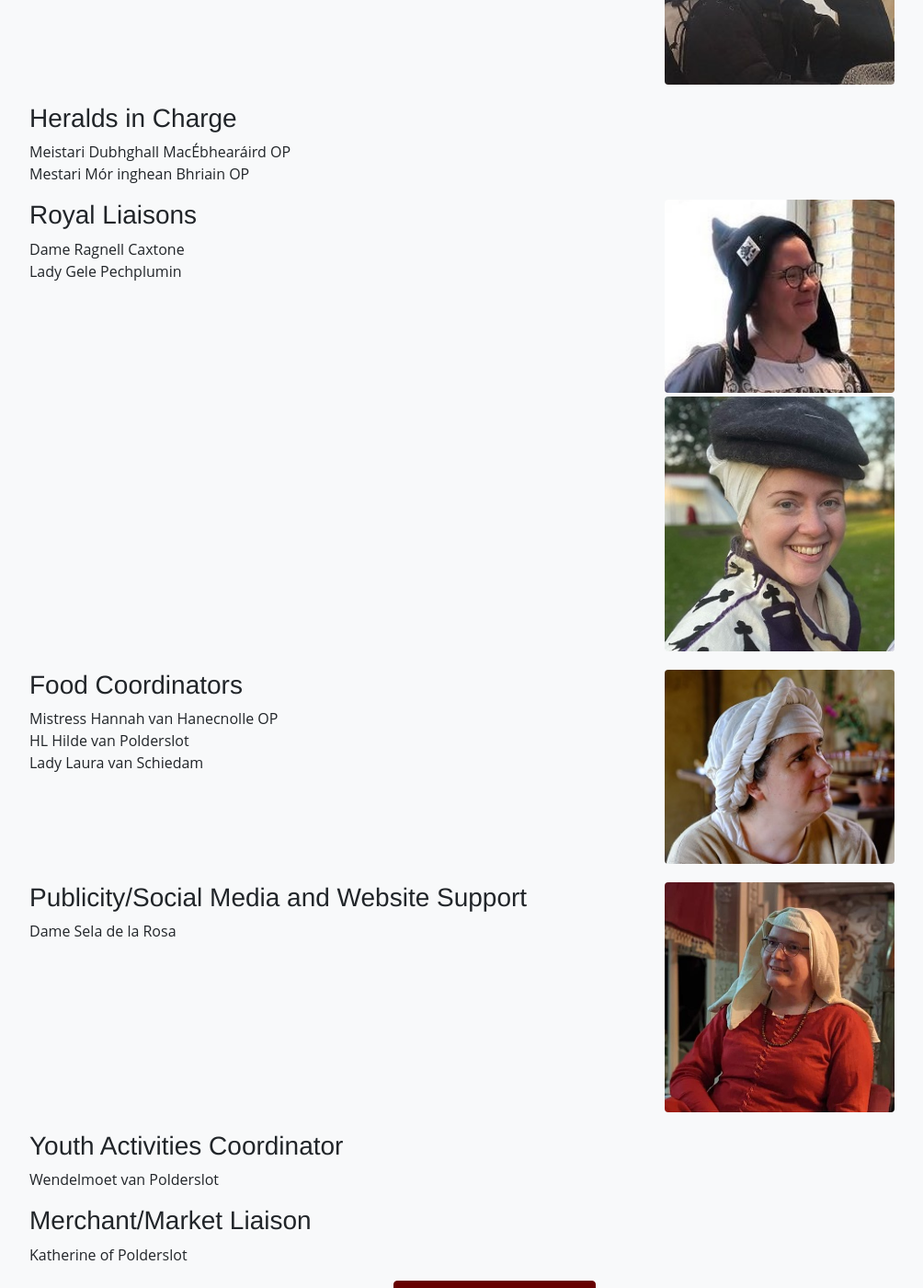
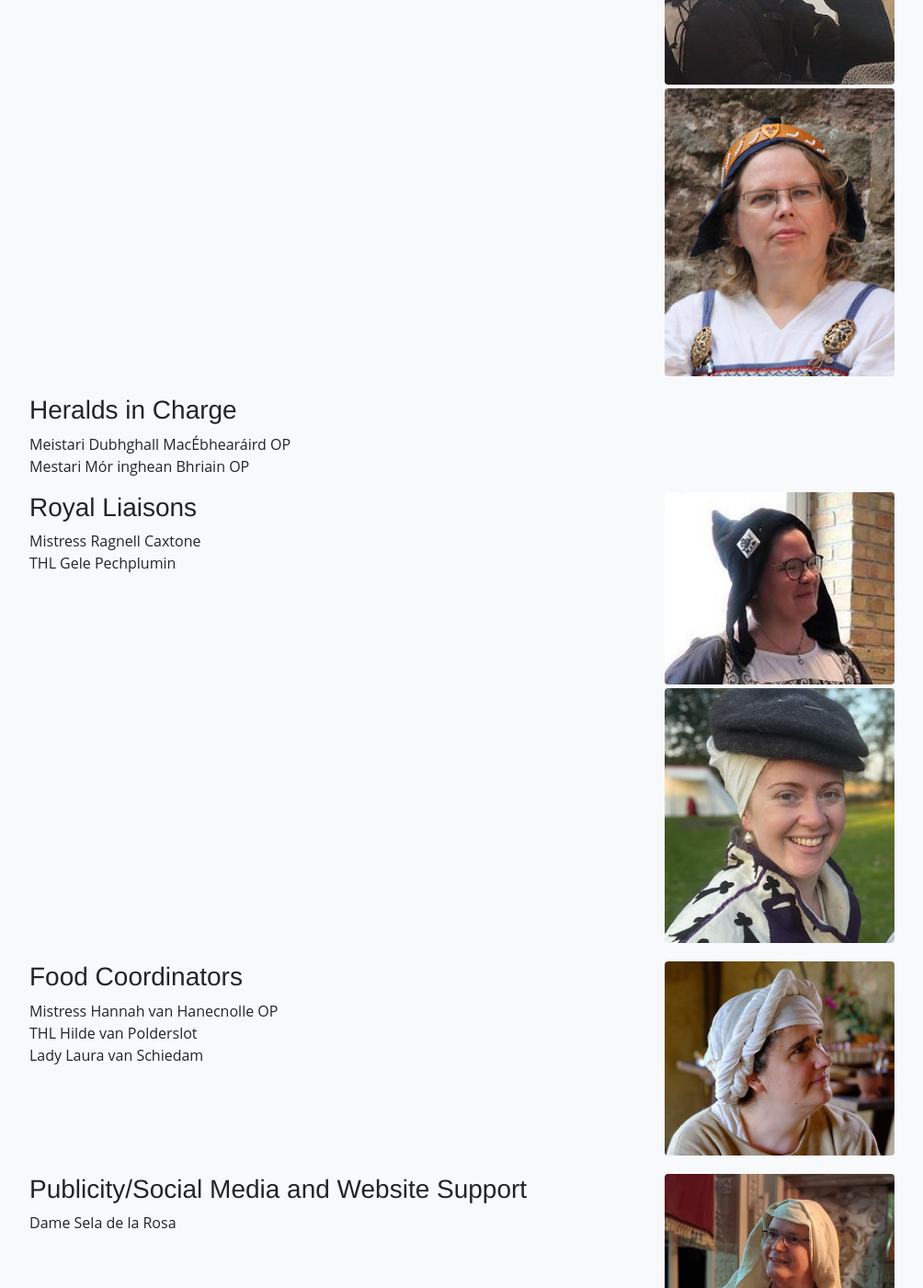
Before and after one commit to drachenwald/dw-30-year, a Jekyll site: the page built from eventstaff/index.html, in a window 1280 px wide and 1400 px high, scrolled down 1864 px. Shown: the whole window at 92% size, without its empty margins (102-1106 px from the left). Built offline with Jekyll 4.4.1, drawn with Linux system fonts in a browser that asks for light colours; some web fonts are replaced.

Commit message:
event staff and wording tweaks

```diff
--- a/eventstaff/index.html
+++ b/eventstaff/index.html
@@ -76,6 +76,7 @@ title: Event Staff
     </div>
     <div class="col-12 col-md-6 col-lg-4">
       <img src="micheal.jpg" class="rounded mb-1" width="250" alt="Mícheál photo">
+      <img src="kerttu.png" class="rounded mb-1" width="250" alt="Kerttu photo">
     </div>
   </div>
 
@@ -93,8 +94,8 @@ title: Event Staff
   <div class="row m-3">
     <div class="col-12 col-md-6 col-lg-8">
       <h3>Royal Liaisons</h3>
-      Dame Ragnell Caxtone<br />
-      Lady Gele Pechplumin
+      Mistress Ragnell Caxtone<br />
+      THL Gele Pechplumin
     </div>
     <div class="col-12 col-md-6 col-lg-4">
       <img src="ragnell.jpg" class="rounded mb-1" width="250" alt="Ragnell photo">
@@ -106,7 +107,7 @@ title: Event Staff
     <div class="col-12 col-md-6 col-lg-8">
       <h3>Food Coordinators</h3>
       Mistress Hannah van Hanecnolle OP<br />
-      HL Hilde van Polderslot<br />
+      THL Hilde van Polderslot<br />
       Lady Laura van Schiedam
     </div>
     <div class="col-12 col-md-6 col-lg-4">
```
Also changed, not shown: reg/index.md (+1 -1 lines), eventstaff/kerttu.png (added).
